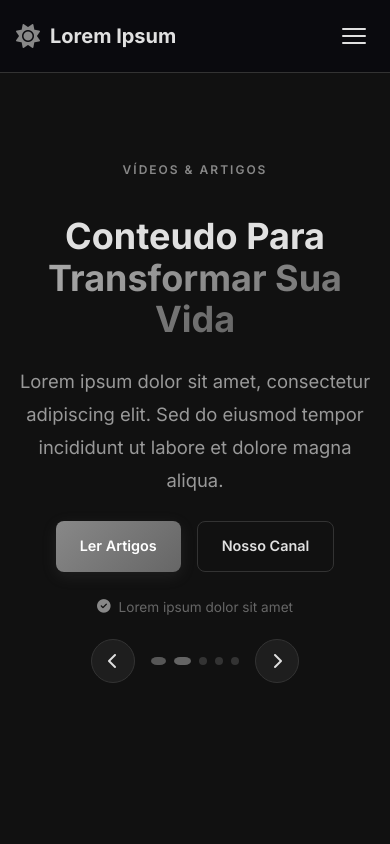
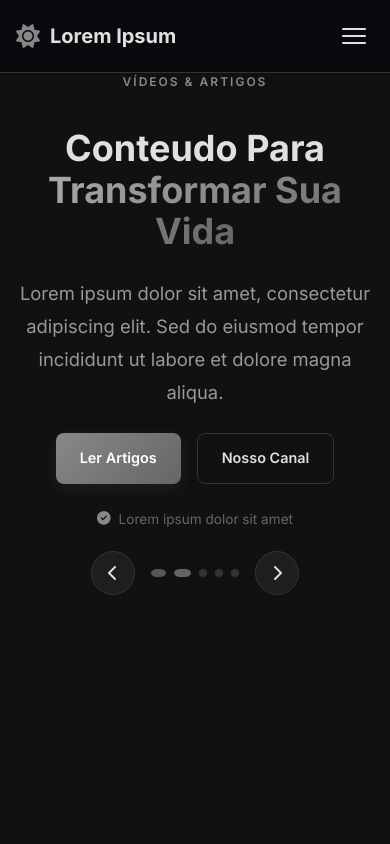
Before and after one commit to rafastos-io/espiritualidade01, a plain HTML site: page index.html in a window 390 px wide. Shown: the top 844 px of the page. Drawn offline with Linux system fonts and the light colour scheme.

Commit message:
fix: ajusta hero para caber exatamente no viewport sem cortar embaixo

```diff
--- a/style.css
+++ b/style.css
@@ -1442,10 +1442,6 @@
     display: none;
   }
 
-  .hero {
-    text-align: center;
-  }
-
   .hero__buttons {
     justify-content: center;
   }
@@ -1544,6 +1540,7 @@
 /* ==================== HERO CAROUSEL ==================== */
 .hero {
   overflow: hidden;
+  padding-top: 72px;
 }
 
 .hero-carousel {
@@ -1557,8 +1554,7 @@
 
 .hero-carousel__slide {
   display: none;
-  min-height: 100vh;
-  padding-top: 72px;
+  min-height: calc(100vh - 72px);
 }
 
 .hero-carousel__slide.active {
@@ -1917,7 +1913,6 @@
 @media (max-width: 768px) {
   .hero-carousel__slide {
     min-height: auto;
-    padding-top: 100px;
     padding-bottom: 80px;
   }
 
```
